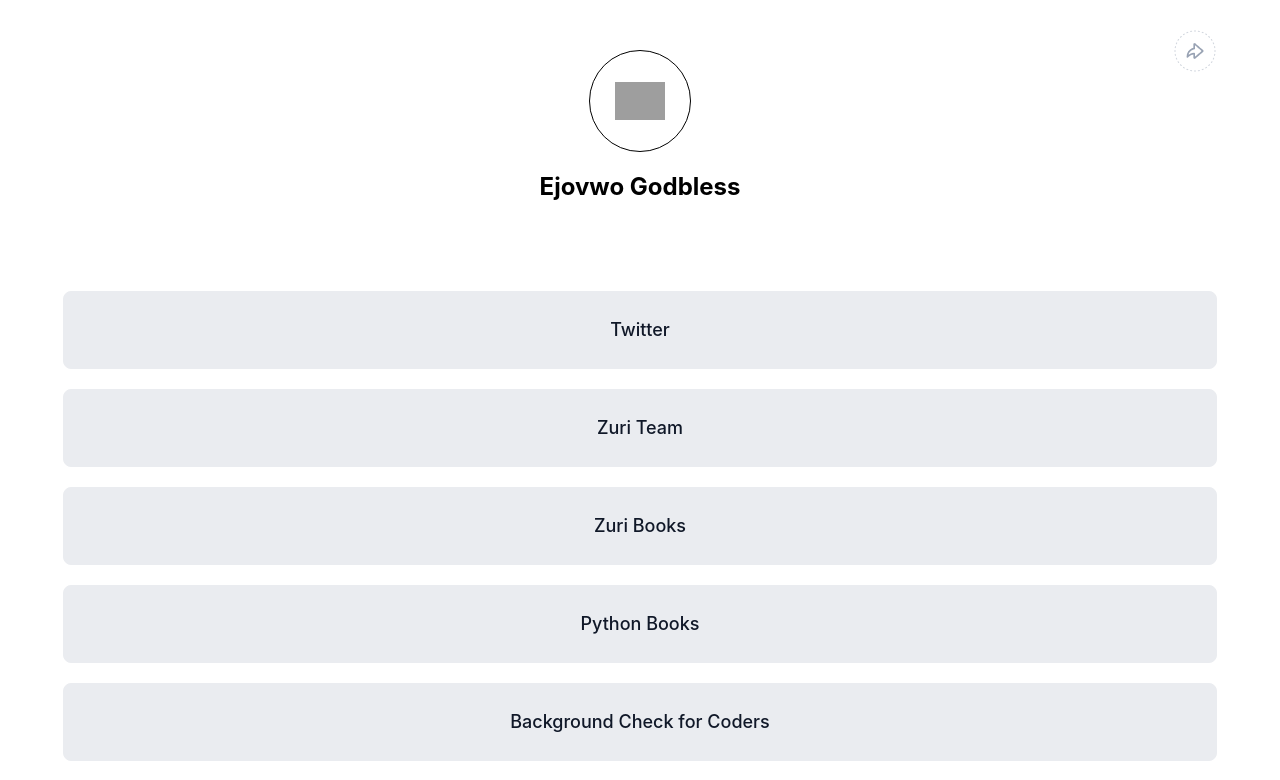
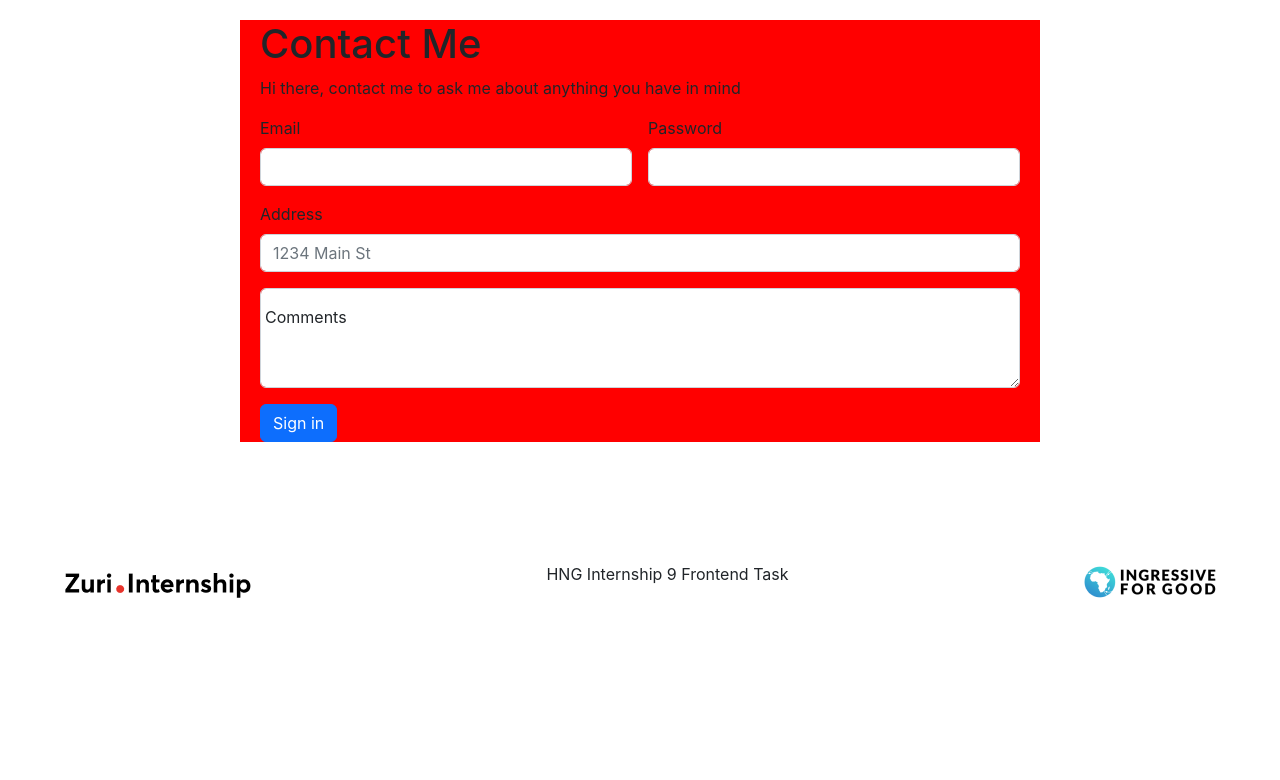
Before and after one commit to ejovwogfreeman/basic-web-page, a React (Create React App) app: page /contact in a window 1280 px wide. Shown: the top 780 px of the page. Built offline with nearby package versions, Linux system fonts and the light colour scheme; grey boxes are pictures that could not be loaded.

Commit message:
feat: i added a new feature (bootstrap cdn)

```diff
--- a/public/index.html
+++ b/public/index.html
@@ -9,6 +9,14 @@
       name="description"
       content="Web site created using create-react-app"
     />
+    <!-- CSS only -->
+    <link
+      href="https://cdn.jsdelivr.net/npm/bootstrap@5.2.2/dist/css/bootstrap.min.css"
+      rel="stylesheet"
+      integrity="sha384-Zenh87qX5JnK2Jl0vWa8Ck2rdkQ2Bzep5IDxbcnCeuOxjzrPF/et3URy9Bv1WTRi"
+      crossorigin="anonymous"
+    />
+
     <link rel="apple-touch-icon" href="%PUBLIC_URL%/logo192.png" />
     <!--
       manifest.json provides metadata used when your web app is installed on a
@@ -39,5 +47,11 @@
       To begin the development, run `npm start` or `yarn start`.
       To create a production bundle, use `npm run build` or `yarn build`.
     -->
+    <!-- JavaScript Bundle with Popper -->
+    <script
+      src="https://cdn.jsdelivr.net/npm/bootstrap@5.2.2/dist/js/bootstrap.bundle.min.js"
+      integrity="sha384-OERcA2EqjJCMA+/3y+gxIOqMEjwtxJY7qPCqsdltbNJuaOe923+mo//f6V8Qbsw3"
+      crossorigin="anonymous"
+    ></script>
   </body>
 </html>
--- a/src/App.js
+++ b/src/App.js
@@ -1,13 +1,18 @@
 import "./App.css";
-import Header from "./components/Header";
-import Links from "./components/Links";
+import Home from "./pages/Home";
+import Contact from "./pages/Contact";
 import Footer from "./components/Footer";
+import { BrowserRouter as Router, Routes, Route } from "react-router-dom";
 
 function App() {
   return (
     <div className="App">
-      <Header />
-      <Links />
+      <Router>
+        <Routes>
+          <Route path="/" element={<Home />} />
+          <Route path="/contact" element={<Contact />} />
+        </Routes>
+      </Router>
       <Footer />
     </div>
   );
--- a/src/components/Links.js
+++ b/src/components/Links.js
@@ -2,6 +2,7 @@
 import "../css/general.css";
 import slack from "../images/slack-icon.png";
 import github from "../images/github-icon.png";
+import { Link } from "react-router-dom";
 
 const data = [
   {
@@ -45,6 +46,7 @@
             {urls.text}
           </a>
         ))}
+        <Link to="/contact">Contact Me</Link>
       </div>
       <div>
         <a href="htts://www.slack.com/" alt="slack">
--- a/src/css/general.css
+++ b/src/css/general.css
@@ -83,6 +83,14 @@
   transition: 0.5s ease-in-out;
 }
 
+.contact-us {
+  width: 800px;
+  background-color: red;
+  margin: 20px auto;
+  text-align: left;
+  padding: 0px 20px;
+}
+
 @media screen and (max-width: 1200px) {
   .links-container a,
   header,
--- /dev/null
+++ b/src/pages/Contact.js
@@ -0,0 +1,51 @@
+import React from "react";
+
+const Contact = () => {
+  return (
+    <div className="contact-us">
+      <h1>Contact Me</h1>
+      <p>Hi there, contact me to ask me about anything you have in mind</p>
+      <form class="row g-3">
+        <div class="col-md-6">
+          <label for="inputEmail4" class="form-label">
+            Email
+          </label>
+          <input type="email" class="form-control" id="inputEmail4" />
+        </div>
+        <div class="col-md-6">
+          <label for="inputPassword4" class="form-label">
+            Password
+          </label>
+          <input type="password" class="form-control" id="inputPassword4" />
+        </div>
+        <div class="col-12">
+          <label for="inputAddress" class="form-label">
+            Address
+          </label>
+          <input
+            type="text"
+            class="form-control"
+            id="inputAddress"
+            placeholder="1234 Main St"
+          />
+        </div>
+        <div class="form-floating">
+          <textarea
+            class="form-control"
+            placeholder="Leave a comment here"
+            id="floatingTextarea2"
+            style={{ height: "100px" }}
+          ></textarea>
+          <label htmlFor="floatingTextarea2">Comments</label>
+        </div>
+        <div class="col-12">
+          <button type="submit" class="btn btn-primary">
+            Sign in
+          </button>
+        </div>
+      </form>
+    </div>
+  );
+};
+
+export default Contact;
--- /dev/null
+++ b/src/pages/Home.js
@@ -0,0 +1,14 @@
+import React from "react";
+import Header from "../components/Header";
+import Links from "../components/Links";
+
+const Home = () => {
+  return (
+    <div>
+      <Header />
+      <Links />
+    </div>
+  );
+};
+
+export default Home;
```
